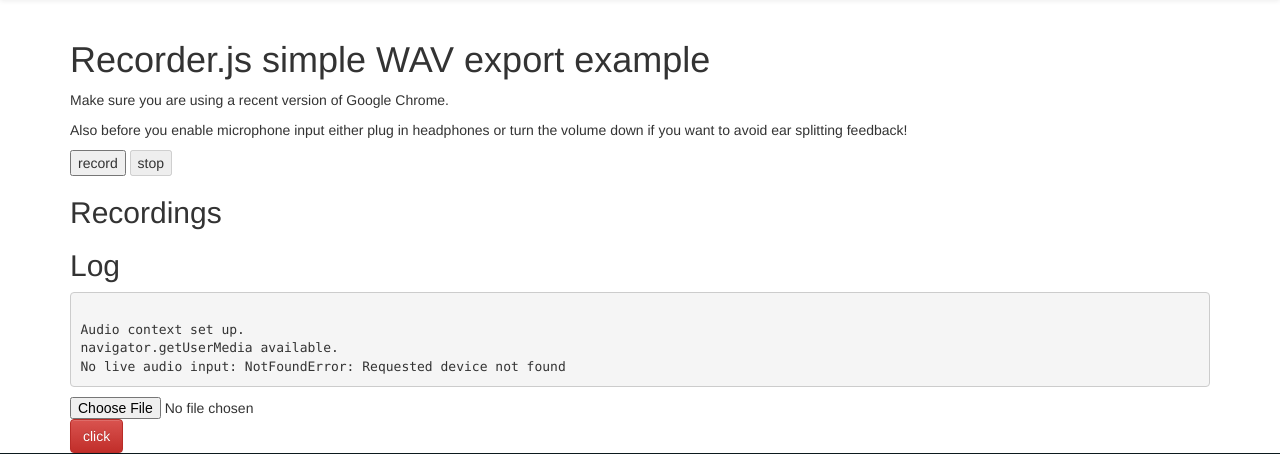
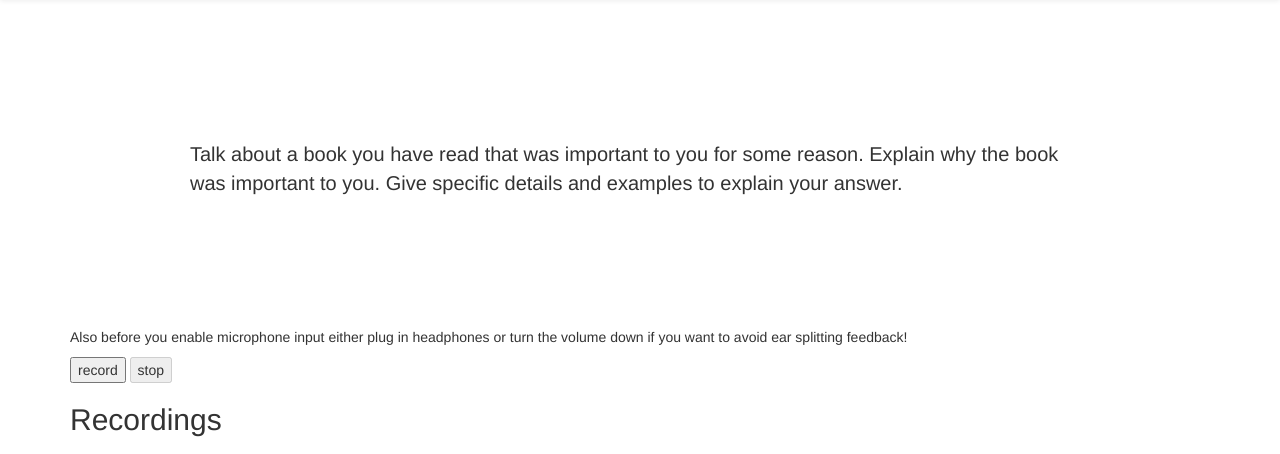
Before and after one commit to akhoda256/toefl, a Django app: page /tpo/test/ in a window 1280 px wide. Shown: the part 51-505 px from the top of the page. Run offline with Django 3.2, Linux system fonts and the light colour scheme; some libraries are stand-ins or nearby versions.

Commit message:
modify listening page

```diff
--- /dev/null
+++ b/tpo/forms.py
@@ -0,0 +1,5 @@
+from django import forms
+
+class UploadFileForm(forms.Form):
+    user = forms.CharField(max_length=200)
+    respFile = forms.FileField()
--- a/tpo/templates/tpo/test.html
+++ b/tpo/templates/tpo/test.html
@@ -3,9 +3,12 @@
 
 {% block content %}
     {% load static %}
-    <h1>Recorder.js simple WAV export example</h1>
-
-    <p>Make sure you are using a recent version of Google Chrome.</p>
+    <div style="padding: 120px; font-size: 20px;">
+    <div sytle="border-bottom: solid #000000;">
+        <p>Talk about a book you have read that was important to you for some reason. Explain why the book was important
+            to you. Give specific details and examples to explain your answer.</p>
+    </div>
+    </div>
     <p>Also before you enable microphone input either plug in headphones or turn the volume down if you want to avoid
         ear splitting feedback!</p>
 
@@ -66,7 +69,7 @@
             recorder && recorder.exportWAV(function (blob) {
 
                 var fd = new FormData();
-{#                fd.append('fileName', 'test.wav');#}
+                {#                fd.append('fileName', 'test.wav');#}
                 fd.append('respFile', blob);
                 fd.append('user', 'test')
                 $.ajax({
```
